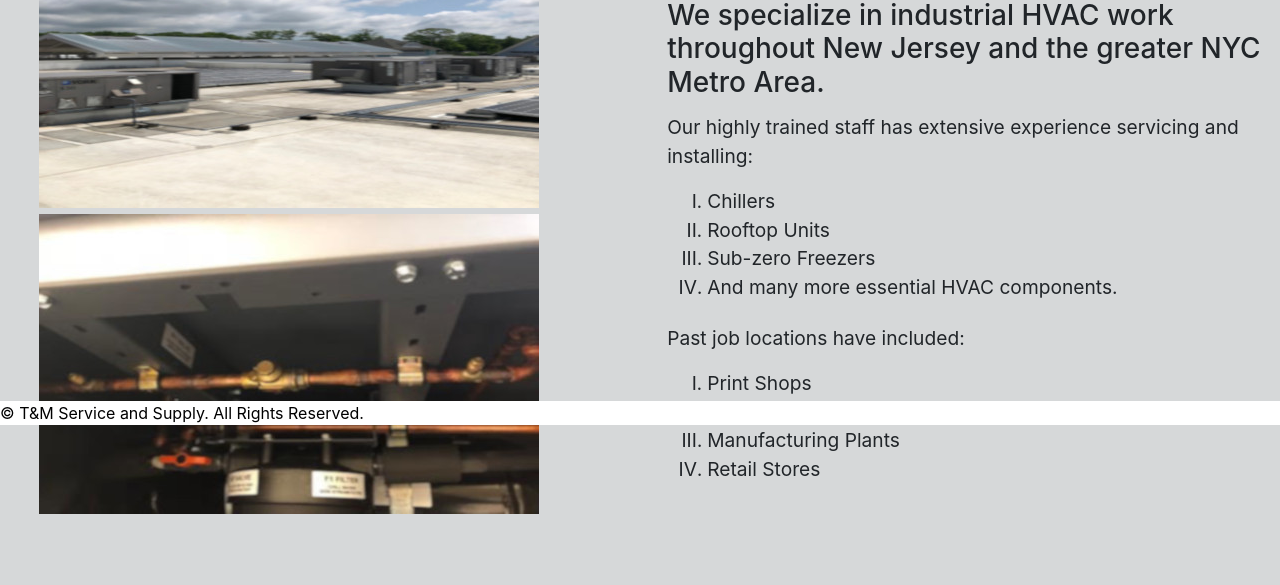
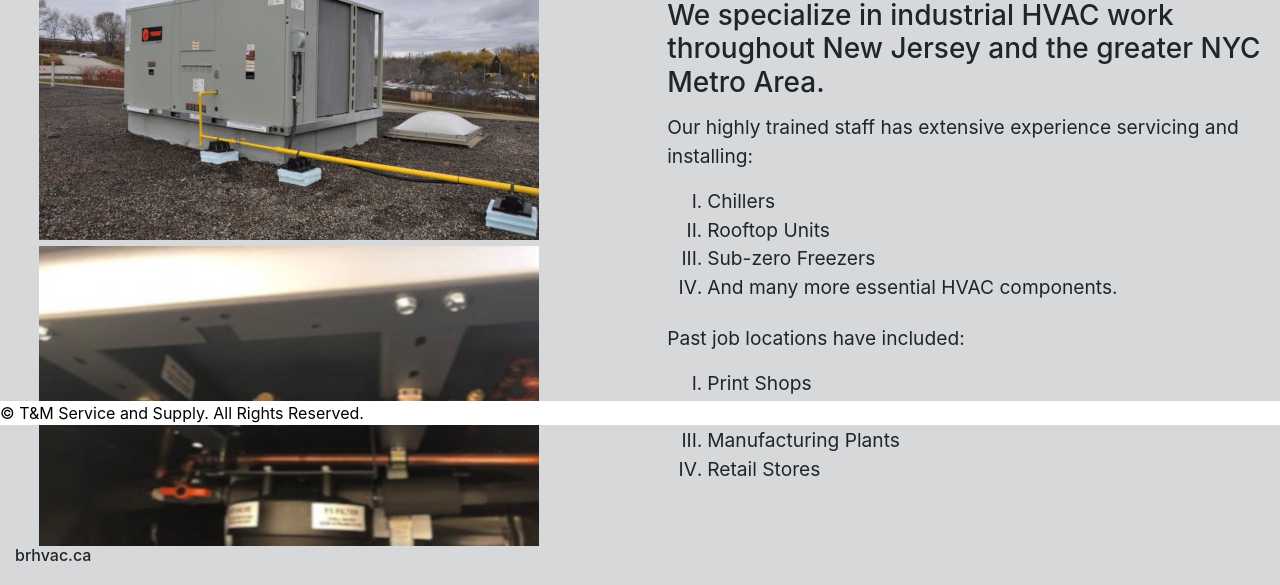
Before and after one commit to mattgclaudio/IS117004, a plain HTML site: page index.html in a window 1280 px wide. Shown: the part 375-960 px from the top of the page. Before the commit the page ends 901 px from the top, so only its background shows below. Drawn offline with nearby package versions, Linux system fonts and the light colour scheme.

Commit message:
updating

```diff
--- a/index.html
+++ b/index.html
@@ -103,8 +103,12 @@
         <div class="col-md-6 col-sm-6">
 
             <aside>
-                <img src="images/homepage500_300.jpg" alt="a photo of an open chiller unit">
+
+                <img src="images/download.jpg" alt="a photo of a Trane unit">
+
+
                 <img class="piping" src="images/anro_piping500_300.jpg" alt="some lovely work with newly brazed copper pipes running into a filter">
+                <h6>Source: brhvac.ca</h6>
             </aside>
         </div>
 
```
